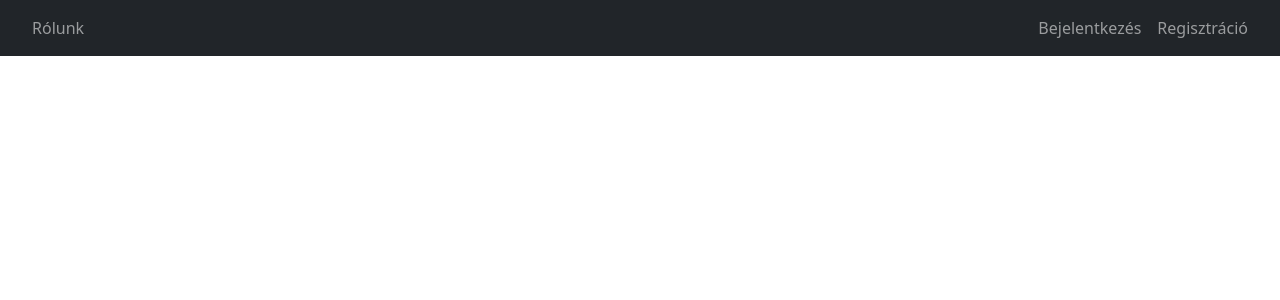
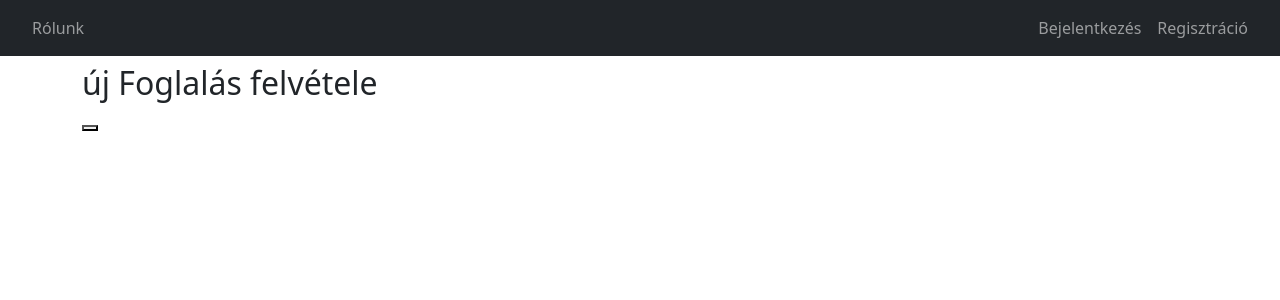
Before and after one commit to KovacsBalazs-Lefti/EandBPodcastStudio-frontend, a React (Vite) app: page /create-bookings in a window 1280 px wide. Shown: the top 300 px of the page. Built offline with nearby package versions, Linux system fonts and the light colour scheme.

Commit message:
Évinek backand  hol allunk

```diff
--- a/src/components/Layout.jsx
+++ b/src/components/Layout.jsx
@@ -9,23 +9,26 @@ function Layout() {
     const {authToken, logout} = authContext;
     const navbarLeftSide = [];
     const navbarRightSide = [];
+    const navbarRightSideOthers = [];
 
     navbarLeftSide.push({to: "/", text: "Rólunk"});
     if (authToken) {
         navbarLeftSide.push({to: "/my-bookings", text: "Foglalásaim"});
         navbarLeftSide.push({to: "/create-bookings", text: "Új Foglalás felvétele"});
         navbarRightSide.push({to: "/user-profile", text: "Profil"});
+        navbarRightSideOthers.push(
+            <button className="nav-link" onClick={()=> logout()}>Kijelentkezés</button>
+        );
 
 
     } else{
         navbarRightSide.push({to: "/login", text: "Bejelentkezés"});
         navbarRightSide.push({to: "/register", text: "Regisztráció"});
-
     }
 
     return ( <>
-        <Navbar leftSide={navbarLeftSide} rightSide={navbarRightSide} />
-        <main className="container">
+        <Navbar leftSide={navbarLeftSide} rightSide={navbarRightSide} rightSideOthers={navbarRightSideOthers} />
+        <main className="container mt-2">
            <Outlet />
         </main>
     </> );
--- a/src/components/Navbar.jsx
+++ b/src/components/Navbar.jsx
@@ -2,7 +2,7 @@ import { Link } from "react-router-dom";
 import PropTypes from "prop-types";
 
 function Navbar(props) {
-    const { leftSide, rightSide } = props;
+    const { leftSide, rightSide, rightSideOthers } = props;
     return (
         <nav className="navbar navbar-expand-lg bg-dark" data-bs-theme="dark">
             <div className="container-fluid">
@@ -26,7 +26,14 @@ function Navbar(props) {
                                     {navItem.text}
                                 </Link>
                             </li>)}
-
+                        {
+                            rightSideOthers.map(item => (
+                                <li
+                                    key = {item} className="nav-item">
+                                    {item}
+                                </li>
+                            ))
+                        }
                         </ul>
                     </div>
                 </div>
@@ -36,5 +43,10 @@ function Navbar(props) {
 Navbar.propTypes = {
     leftSide: PropTypes.array.isRequired,
     rightSide: PropTypes.array.isRequired,
+    rightSideOthers: PropTypes.array,
 }
+Navbar.DefaultProps ={
+    rightSideOthers:[]
+}
+
 export default Navbar;
--- a/src/pages/CreateBookingPage.jsx
+++ b/src/pages/CreateBookingPage.jsx
@@ -1,7 +1,16 @@
 function CreateBookingPage() {
-    return (
-        <></>
-     );
+
+    const handleSubmit = event => {
+        event.preventDefault();
+    }
+
+    return (<form on onSubmit={handleSubmit}>
+        <h2>új Foglalás felvétele</h2>
+        <div>
+            <button type="submit" classname="btn btn-primary"></button>
+        </div>
+
+    </form>);
 }
 
 export default CreateBookingPage;
--- a/src/pages/LoginPage.jsx
+++ b/src/pages/LoginPage.jsx
@@ -23,7 +23,7 @@ function LoginPage() {
     }
   }, [authToken,navigate]);
 
-  return (<form style={{ marginTop: "5px", marginBottom: "5px" }} onSubmit={handleformSubmit}>
+  return (<form onSubmit={handleformSubmit}>
     <h2>Bejelentkezés</h2>
     <div className="mb-3">
       <label className="form-label" htmlFor="loginemail">Email</label>
```
